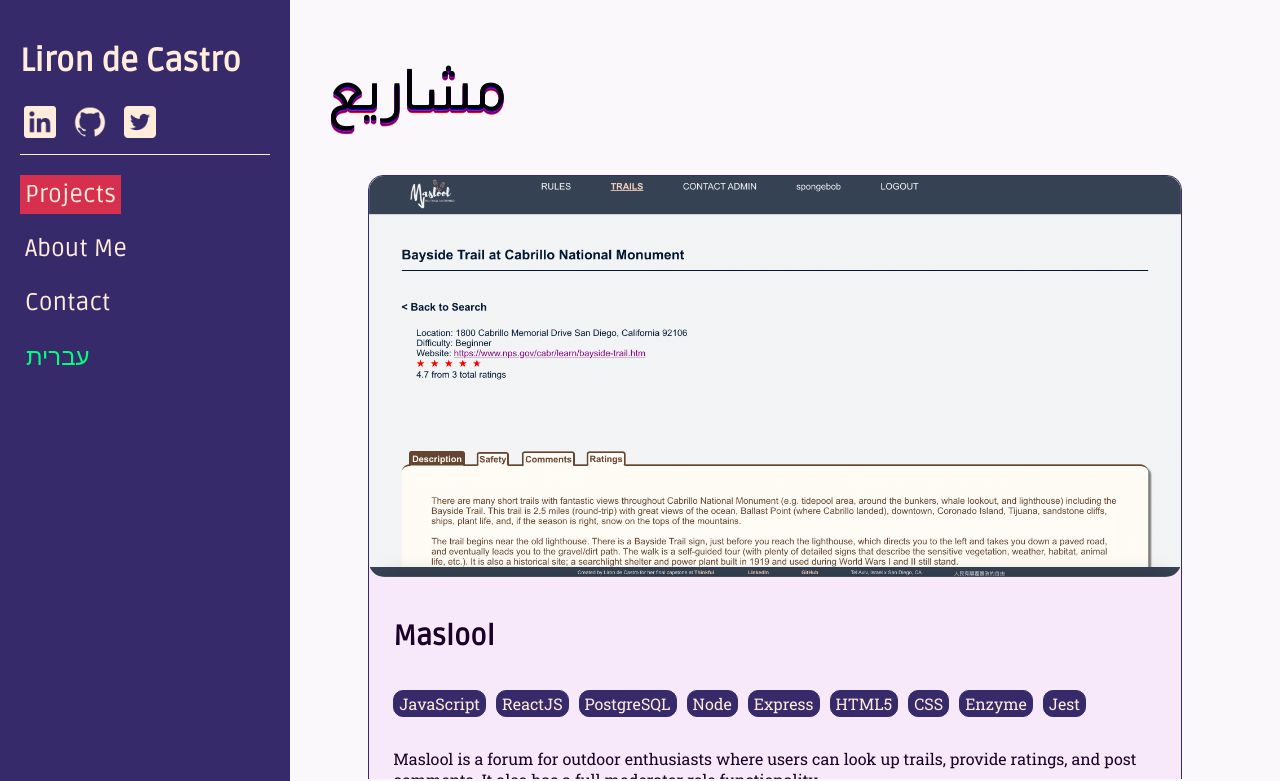
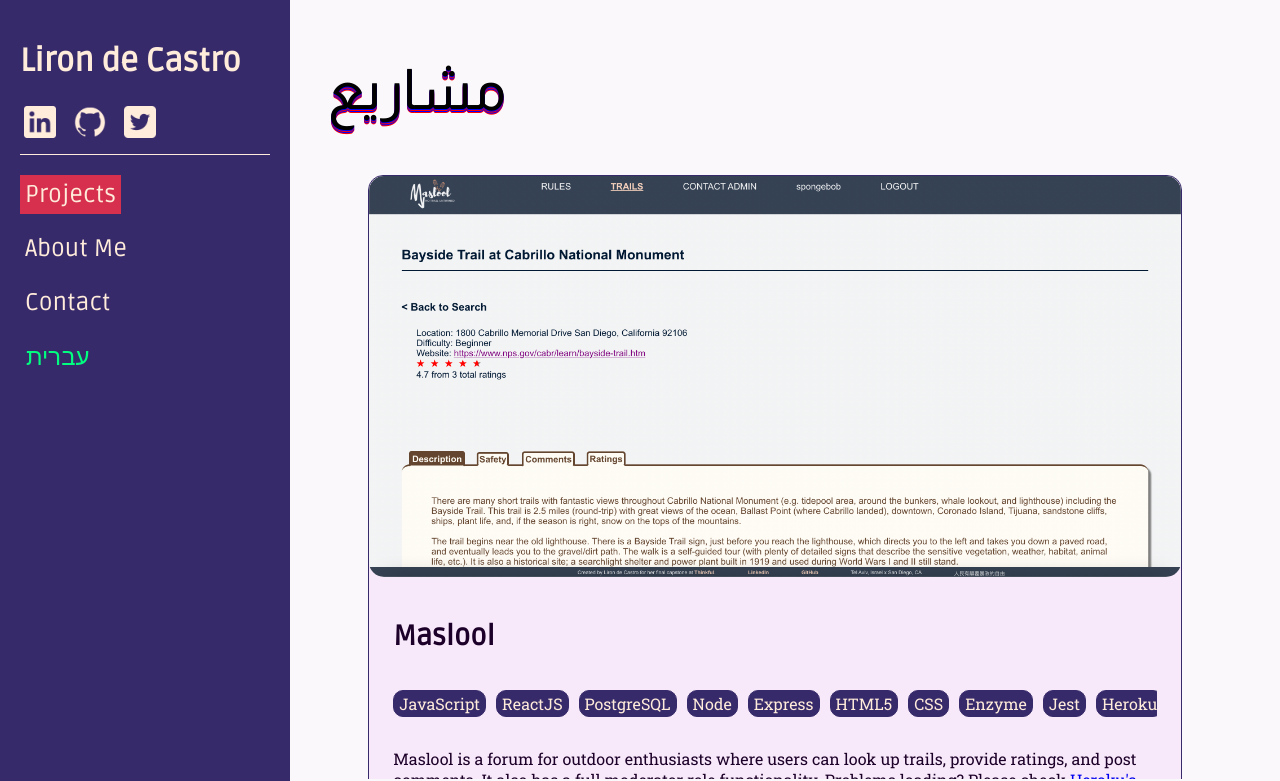
Before and after one commit to lirondco/liron_portfolio, a React (Create React App) app: page /projects in a window 1280 px wide. Shown: the top 781 px of the page. Built offline with nearby package versions, Linux system fonts and the light colour scheme; a web font is replaced by a local one.

Commit message:
added a line in each project advisingabout heroku's possible server issues

```diff
--- a/src/components/Projects/ProjectsEN.js
+++ b/src/components/Projects/ProjectsEN.js
@@ -39,6 +39,7 @@ export default function ProjectsEN() {
         'CSS',
         'Enzyme',
         'Jest',
+        'Heroku'
       ],
     },
     {
@@ -61,6 +62,7 @@ export default function ProjectsEN() {
           'Enzyme',
           'Jest',
           'Cypress',
+          'Heroku'
         ],
       },
       {
@@ -82,6 +84,7 @@ export default function ProjectsEN() {
           'CSS',
           'Enzyme',
           'Jest',
+          'Heroku'
         ],
       },
   ];
@@ -121,7 +124,7 @@ export default function ProjectsEN() {
                   <li key={tech+project.name}>{tech}</li>
                 ))}
               </ul>
-              <p className='project_desc_EN'>{project.description}</p>
+              <p className='project_desc_EN'>{project.description} Problems loading? Please check <a href='https://status.heroku.com/' target='_blank' rel='noreferrer noopener'>Heroku's status.</a></p>
               <div className='project_links_EN'>
                 <a href={project.website} target='_blank' rel='noreferrer noopener'>Visit Webpage</a>
                 <a href={project.repo} target='_blank' rel='noreferrer noopener'>Visit Repo</a>
--- a/src/components/Projects/ProjectsHE.js
+++ b/src/components/Projects/ProjectsHE.js
@@ -121,7 +121,7 @@ export default function ProjectsHE() {
                   <li key={tech+project.name}>{tech}</li>
                 ))}
               </ul>
-              <p className='project_desc_HE'>{project.description}</p>
+              <p className='project_desc_HE'>{project.description} בעיות בטעינה? נא לבדוק את <a href='https://status.heroku.com/' target='_blank' rel='noreferrer noopener'>הסטטוס של הרוקו.</a></p>
               <div className='project_links_HE'>
                 <a href={project.website} target='_blank' rel='noreferrer noopener'>כנסו לאתר</a>
                 <a href={project.repo} target='_blank' rel='noreferrer noopener'>כנסו לגיטהאב</a>
```
